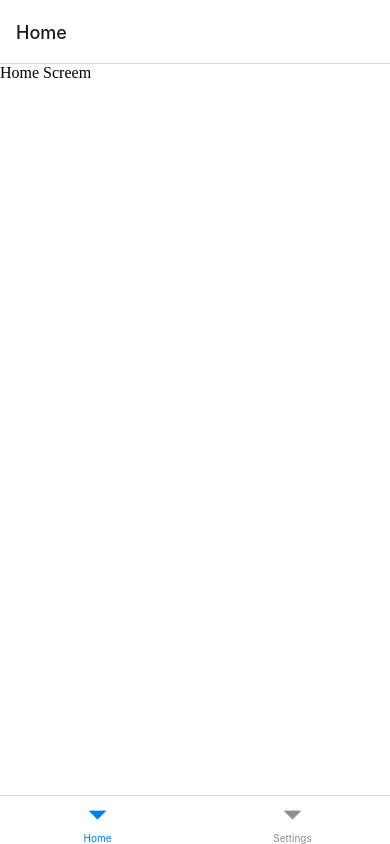
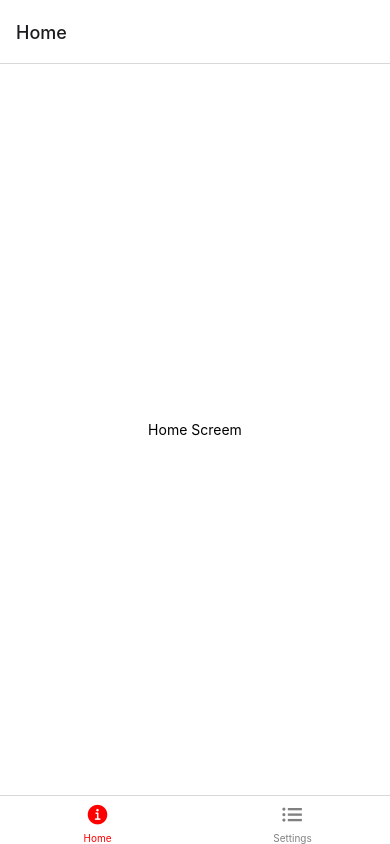
Before and after one commit to retoiteitor190/catalogo_libro, a React Native app: screen / in a window 390 px wide. Built offline with nearby package versions, Linux system fonts and the light colour scheme.

Commit message:
cambios menores

```diff
--- a/App.js
+++ b/App.js
@@ -4,20 +4,21 @@
 import {NavigationContainer, TabActions} from '@react-navigation/native';
 import { createBottomTabNavigator } from '@react-navigation/bottom-tabs';
 
+import Ionicons from "react-native-vector-icons/Ionicons"
 function HomeScreen(){
 
   return(
-    <view style={styles.container}>
-      <text>Home Screem</text>
-    </view>
+    <View style={styles.container}>
+      <Text>Home Screem</Text>
+    </View>
   )
 }
 
 function SettingsScreen(){
   return(
-    <view style={styles.container}>
-      <text>setting screen </text>
-    </view>
+    <View style={styles.container}>
+      <Text>setting screen </Text>
+    </View>
   )
   }
 
@@ -26,7 +27,23 @@
 export default function App() {
   return (
     <NavigationContainer>
-      <tab.Navigator>
+      <tab.Navigator
+      screenOptions={({route})=>({
+        tabBarIcon:({focused, color, size})=>{
+          let iconName;
+          if(route.name == "Home"){
+            iconName = focused
+            ?"ios-information-circle"
+            :"ios-information-circle-outline";
+          }else if (route.name=="Settings"){
+            iconName = "ios-list";
+          }
+          return <Ionicons name={iconName} size={size} color={color}/>
+        },
+        tabBarActiveTintColor:"red",
+        tabBarInactiveTintColor:"gray",
+      })}
+      >
         <tab.Screen name="Home" component={HomeScreen}/>
         <tab.Screen name="Settings" component={SettingsScreen}/>
       </tab.Navigator>
```
